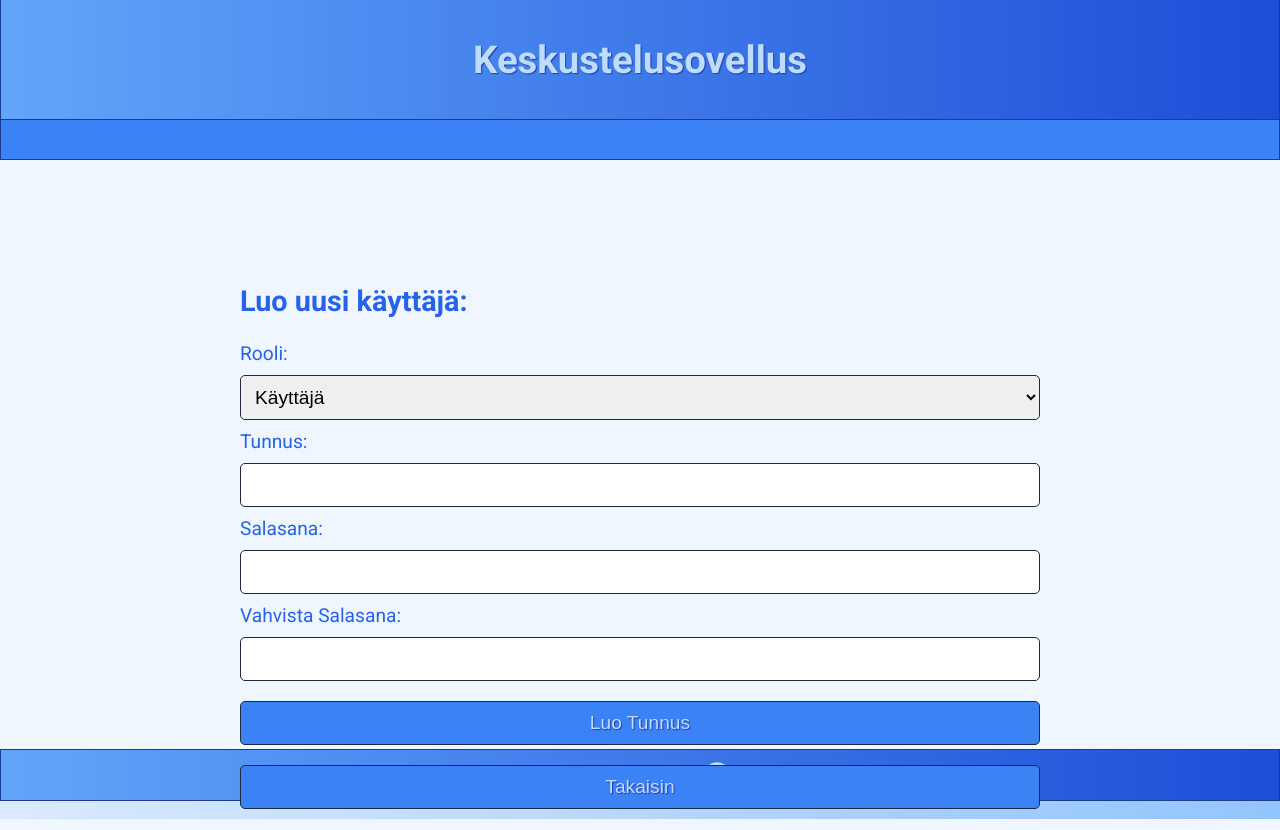
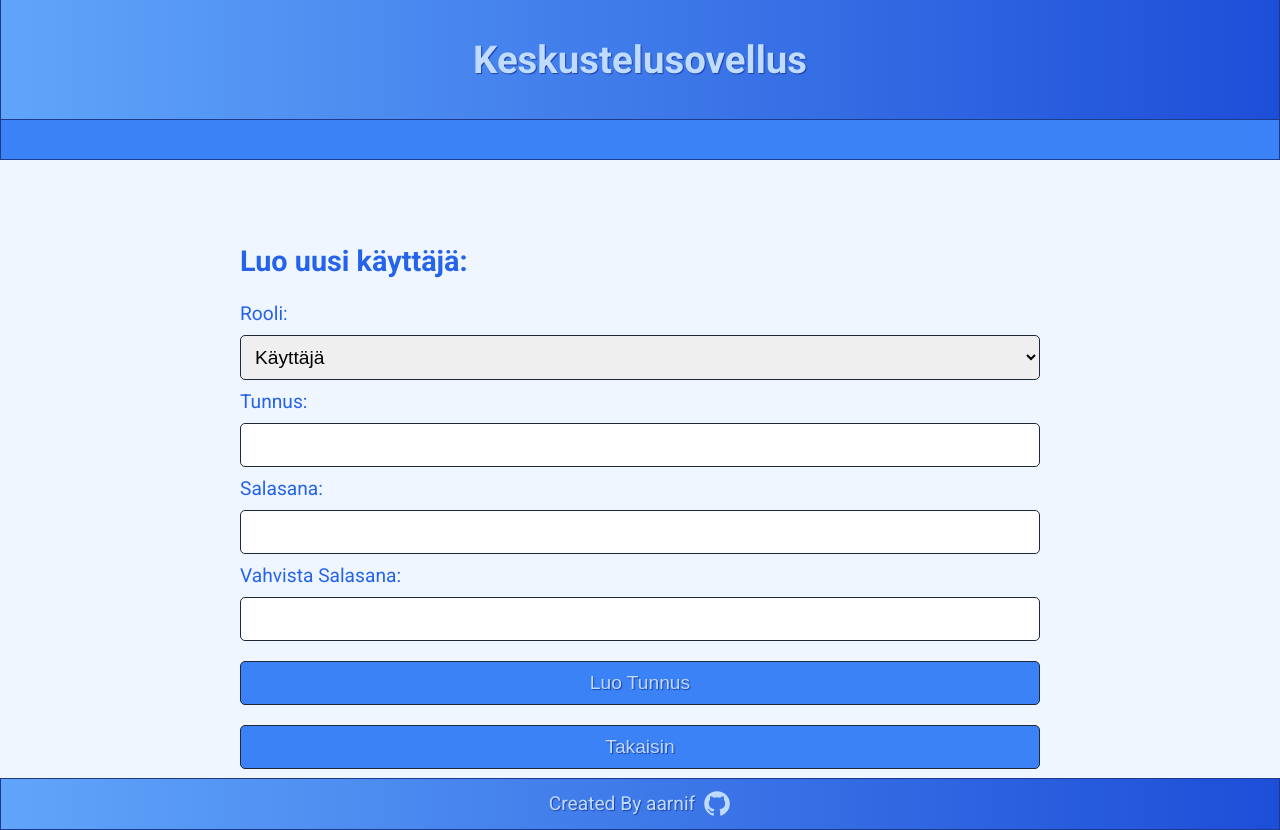
Before and after one commit to aarnif/tsoha-forum, a Flask app: page /register in a window 1280 px wide. Run offline with Flask 3, Linux system fonts and the light colour scheme.

Commit message:
Update form.css

```diff
--- a/static/form.css
+++ b/static/form.css
@@ -8,8 +8,7 @@
 }
 
 .form {
-  position: relative;
-  top: 100px;
+  margin-top: 60px;
   padding-left: 20px;
   padding-right: 20px;
   flex-grow: 1;
```
